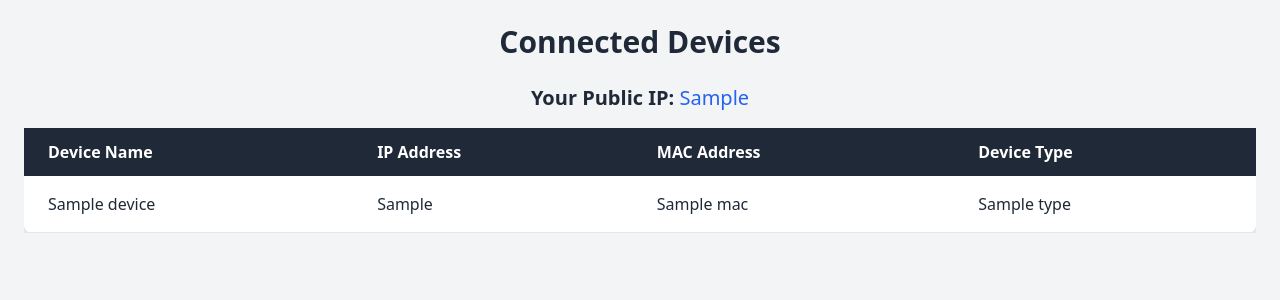
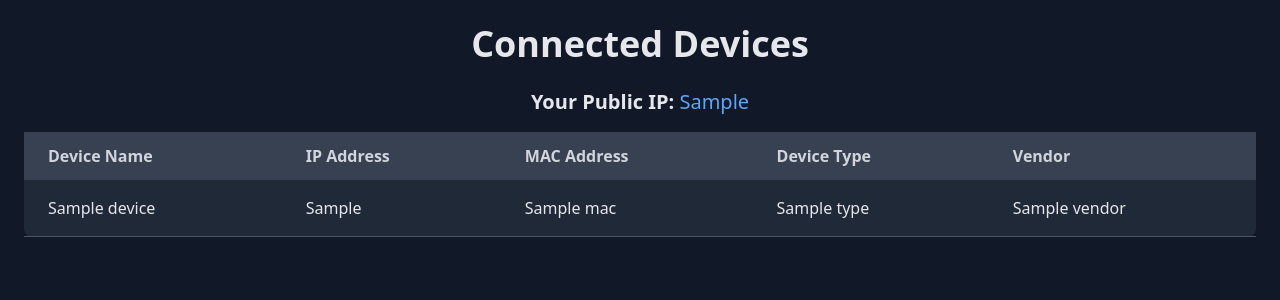
Before and after one commit to bhargav-yarlagadda/Net-Scan, a Django app: template project/Scanner/templates/network_scan.html in a window 1280 px wide. Shown: the top 300 px of the page. Run offline with Django 5.2, Linux system fonts and the light colour scheme; the template is opened without the code that fills it: most values are stand-ins (such as "Sample title", 1, 10 or a date in 2020); some libraries are stand-ins or nearby versions.

Commit message:
fix/get vendor name

```diff
--- a/project/Scanner/templates/network_scan.html
+++ b/project/Scanner/templates/network_scan.html
@@ -9,35 +9,37 @@
     <script src="https://cdn.tailwindcss.com"></script>
 </head>
 
-<body class="bg-gray-100 text-gray-800">
+<body class="bg-gray-900 text-gray-200">
     <div class="container mx-auto p-6">
-        <h1 class="text-3xl font-bold text-center mb-6">Connected Devices</h1>
+        <h1 class="text-4xl font-bold text-center mb-6">Connected Devices</h1>
 
         <p class="text-xl mb-4 text-center"><strong>Your Public IP:</strong>
-            <span class="text-blue-600">{{ public_ip }}</span>
+            <span class="text-blue-400">{{ public_ip }}</span>
         </p>
 
         <div class="overflow-x-auto">
-            <table class="table-auto w-full bg-white shadow-md rounded-lg border-collapse">
+            <table class="table-auto w-full bg-gray-800 shadow-md rounded-lg border-collapse">
                 <thead>
-                    <tr class="bg-gray-800 text-white">
+                    <tr class="bg-gray-700 text-gray-300">
                         <th class="px-6 py-3 text-left">Device Name</th>
                         <th class="px-6 py-3 text-left">IP Address</th>
                         <th class="px-6 py-3 text-left">MAC Address</th>
                         <th class="px-6 py-3 text-left">Device Type</th>
+                        <th class="px-6 py-3 text-left">Vendor</th>
                     </tr>
                 </thead>
                 <tbody>
                     {% for device in devices %}
-                    <tr class="border-b hover:bg-gray-100">
+                    <tr class="border-b border-gray-600 hover:bg-gray-700">
                         <td class="px-6 py-4">{{ device.name }}</td>
                         <td class="px-6 py-4">{{ device.ip }}</td>
                         <td class="px-6 py-4">{{ device.mac }}</td>
                         <td class="px-6 py-4">{{ device.type }}</td>
+                        <td class="px-6 py-4">{{ device.vendor }}</td> <!-- Added vendor column -->
                     </tr>
                     {% empty %}
                     <tr>
-                        <td colspan="4" class="px-6 py-4 text-center text-gray-500">No devices found</td>
+                        <td colspan="5" class="px-6 py-4 text-center text-gray-500">No devices found</td>
                     </tr>
                     {% endfor %}
                 </tbody>
```
Also changed, not shown: project/Scanner/views.py (+7 -3 lines).
